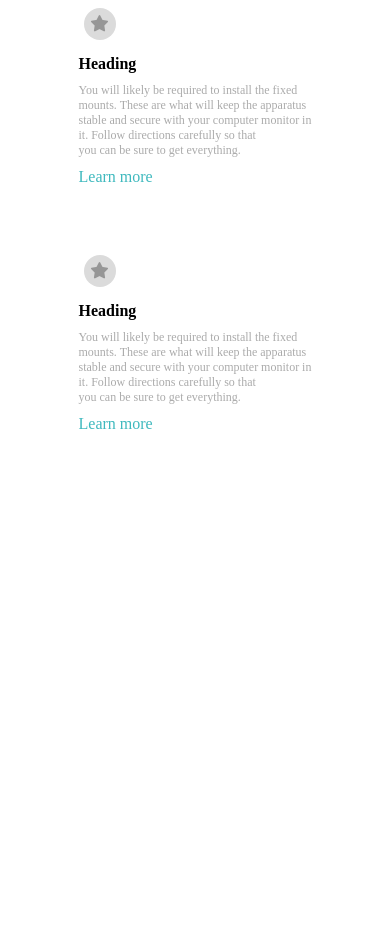
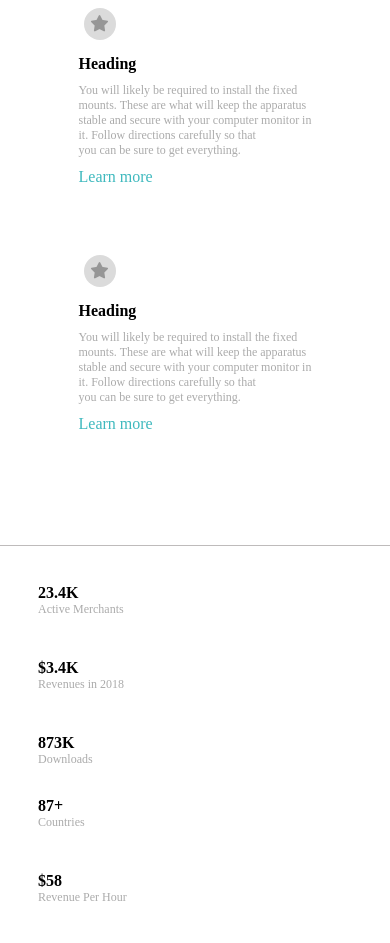
Before and after one commit to dugsiiyeinc/links-website, a plain HTML site: page index.html in a window 390 px wide. Shown: the part 1147-2090 px from the top of the page. Before the commit the page ends 1618 px from the top, so only its background shows below. Drawn offline with Linux system fonts and the light colour scheme.

Commit message:
added content section

```diff
--- a/index.html
+++ b/index.html
@@ -83,5 +83,33 @@
             </div>
         </section>
 
+
+    <section class="cont3">
+        <div class="cont-section">
+        <div class="statics">
+            <h1>23.4K</h1>
+            <p>Active Merchants</p>
+        </div>
+        <div class="statics">
+            <h1>$3.4K</h1>
+            <p>Revenues in 2018</p>
+        </div>
+        <div class="statics">
+            <h1>873K</h1>
+            <p>Downloads</p>
+        </div>
+        </div>
+        <div class="cont-section2">
+        <div class="statics">
+            <h1>87+</h1>
+            <p>Countries</p>
+        </div>
+        <div class="statics">
+            <h1>$58</h1>
+            <p>Revenue Per Hour</p>
+        </div>
+        </div>
+    </section>
+
 </body>
 </html>
--- a/style.css
+++ b/style.css
@@ -249,6 +249,41 @@
     font-size: 1rem;
 }
 
+.cont3{
+    display: flex;
+    flex-direction: column;
+    justify-content: center;
+    background-color:#fff;
+    margin-top: 0.625rem;
+    padding: 2.375rem;
+    gap:1.875rem;
+    border-top: 1px solid #bebbbb;
+}
+
+.cont3 h1{
+    font-size: 1.8rem;
+}
+.cont3 p{
+    color: #ababab;
+    font-size: 0.75rem;
+}
+
+.cont-section{
+    margin-left: 13.5rem;
+    display: flex;
+    gap:7.625rem ;
+
+}
+
+.cont-section2{
+
+    display: flex;
+    flex-direction: row;
+    gap:10.925rem ;
+    margin-left: 13.5rem;
+}
+
+
 
 
 @media(max-width:767px){
@@ -329,4 +364,30 @@
         display: none;
 
     }
+
+    .cont3{
+        display: flex;
+        flex-direction: column;
+        margin-top: 4.625rem;
+        /* gap:0.875rem; */
+
+    }
+    .cont3 .statics h1{
+        font-size: 1rem;
+    }
+
+    .cont-section{
+        display: flex;
+        flex-direction: column;
+        margin-left: 0rem;
+        gap:2.625rem ;
+    }
+
+    .cont-section2{
+        display: flex;
+        flex-direction: column;
+        margin-left: 0rem;
+        gap:2.625rem ;
+    }
+
 }
```
